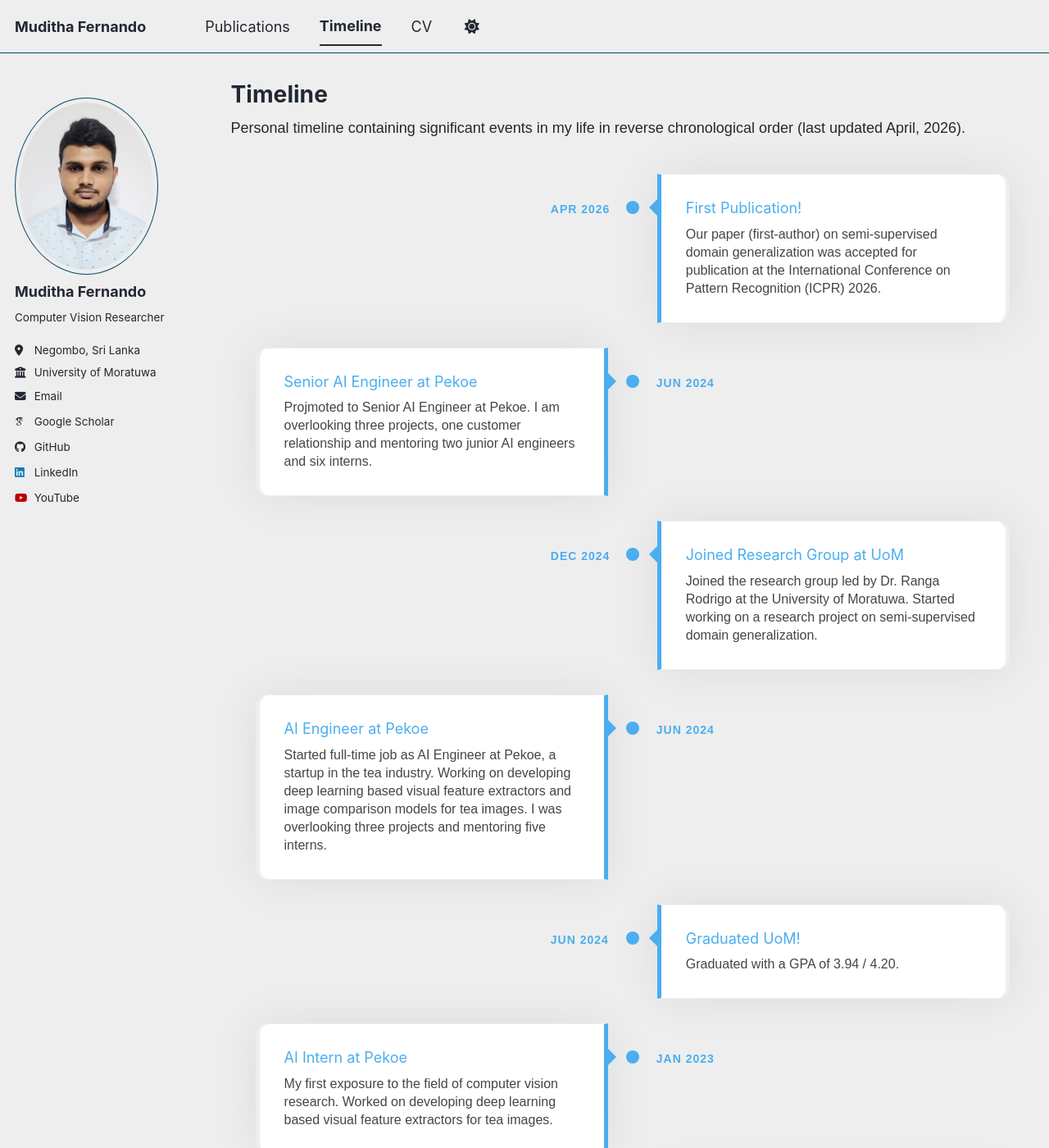
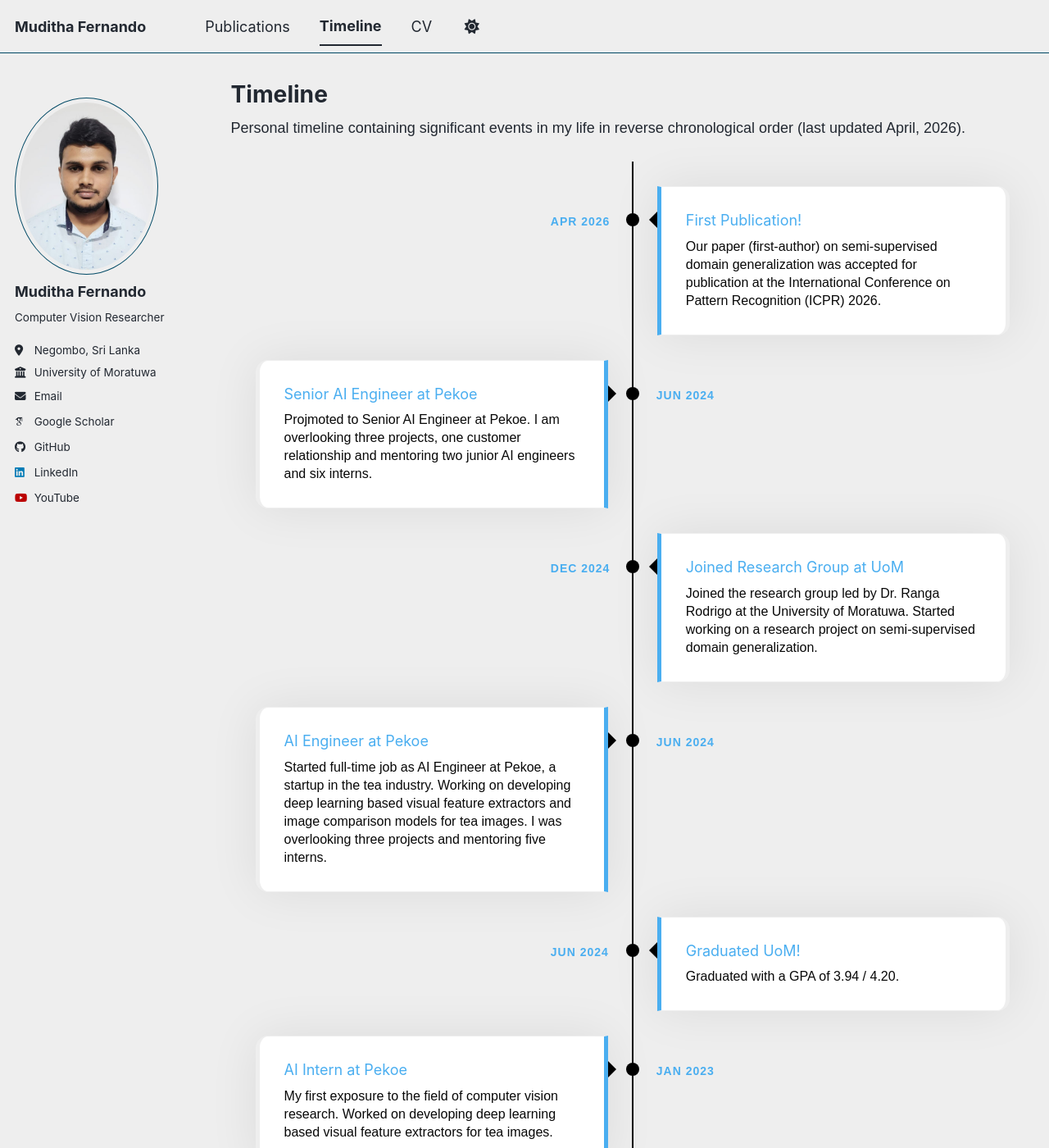
Before and after one commit to muditha11/muditha11.github.io, a Jekyll site: the page built from _pages/timeline.html, in a window 1280 px wide and 1400 px high. Shown: the whole window at 82% size. Built offline with Jekyll 4.4.1, drawn with Linux system fonts in a browser that asks for light colours; some web fonts are replaced; a script bundle is joined from its source files by our own code; library files that are not in the unit come from our copies.

Commit message:
timeline page update

```diff
--- a/_pages/timeline.css
+++ b/_pages/timeline.css
@@ -26,7 +26,7 @@ body {
     content: '';
     position: absolute;
     width: 2px;
-    background: #4aaef0;
+    background: #000;
     top: 0;
     bottom: 0;
     left: 50%;
@@ -55,7 +55,7 @@ body {
     height: 16px;
     top: 48px;
     right: -8px;
-    background: #4aaef0;
+    background: #000;
     border-radius: 16px;
     z-index: 1;
 }
@@ -73,12 +73,12 @@ body {
   right: 10px;
   z-index: 1;
   border: 10px solid;
-  border-color: transparent transparent transparent #4aaef0;
+  border-color: transparent transparent transparent #000;
 }
 
 .container.right::before {
   left: 10px;
-  border-color: transparent #4aaef0 transparent transparent;
+  border-color: transparent #000 transparent transparent;
 }
 
 .container .date {
@@ -133,7 +133,7 @@ body {
     margin: 0;
     font-size: 16px;
     line-height: 22px;
-    color: #454545;
+    color: #080808;
 }
 
 @media (max-width: 767.98px) {
--- a/_pages/timeline.html
+++ b/_pages/timeline.html
@@ -25,6 +25,7 @@ author_profile: true
 </div>
 <br>
 
+<div class="timeline">
     <div class="container right">
         <div class="date">Apr 2026</div>
         <div class="content">
```
